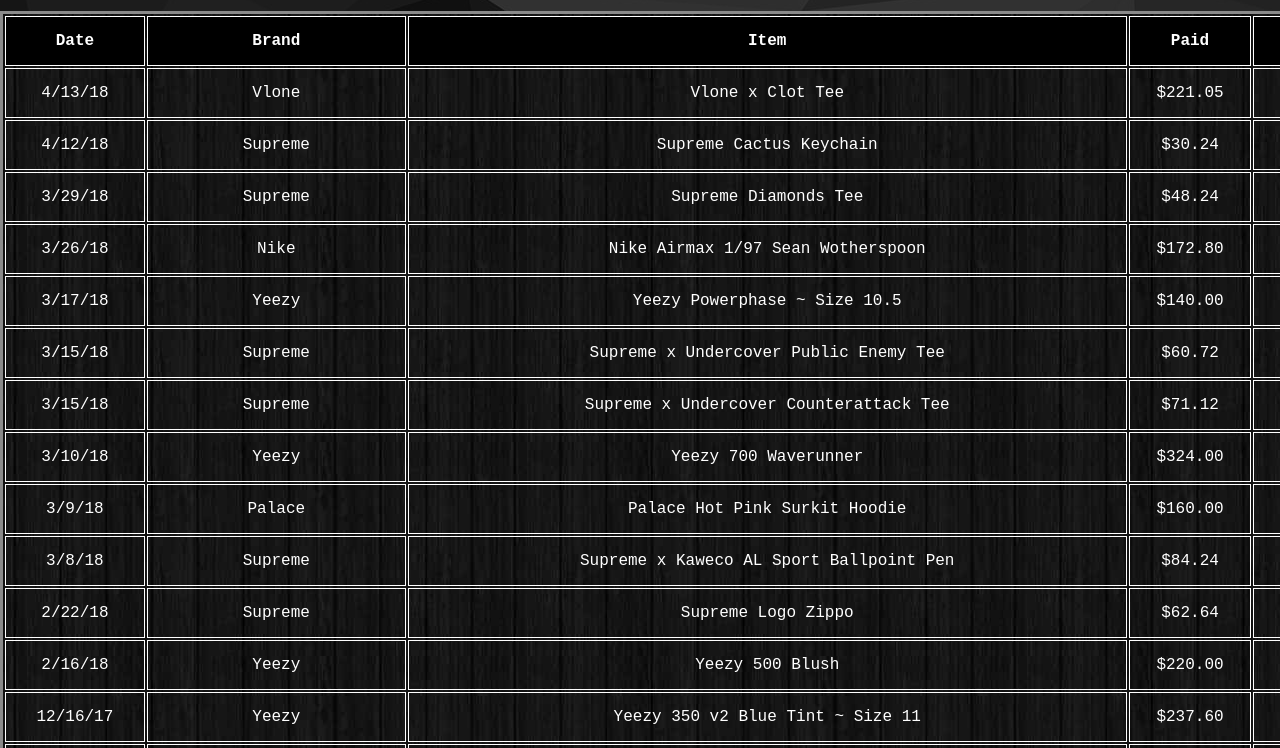
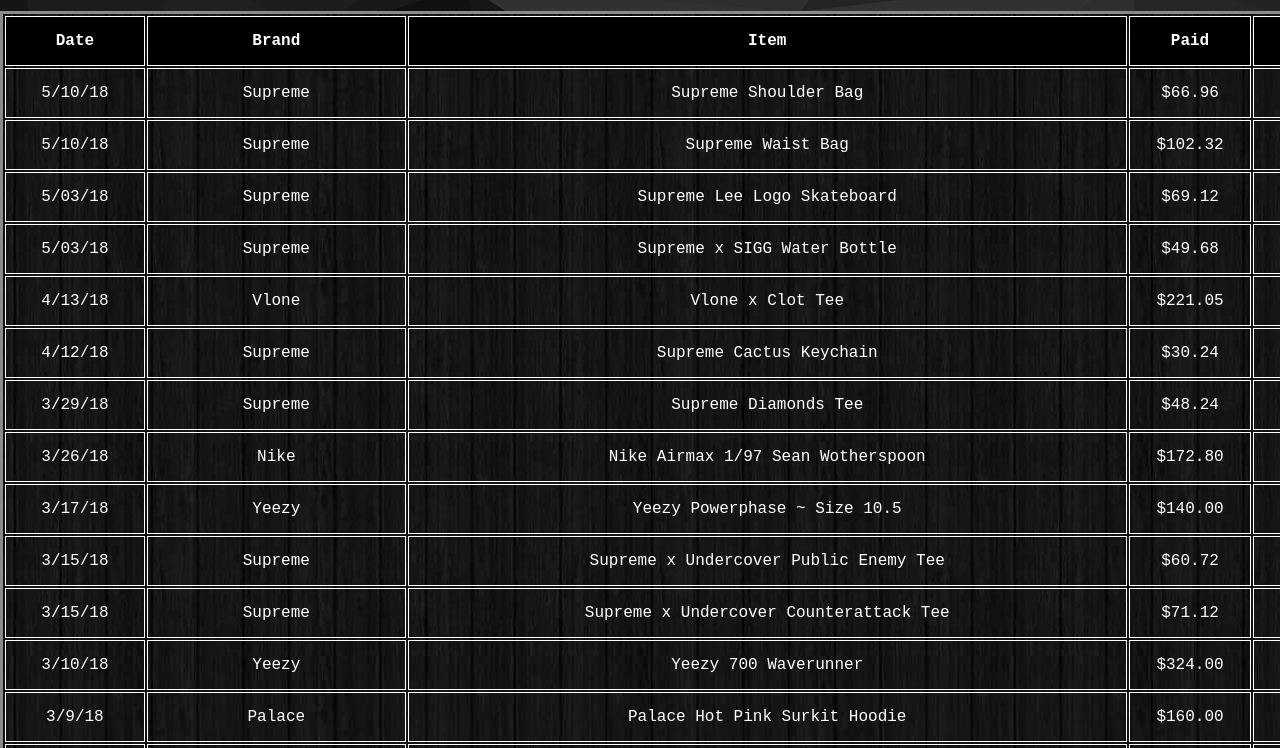
Before and after one commit to MoAlmighty/coplog, a plain HTML site: page index.html in a window 1280 px wide. Shown: the part 52-800 px from the top of the page. Drawn offline with Linux system fonts and the light colour scheme.

Commit message:
updates 5/16/18

```diff
--- a/css/style.css
+++ b/css/style.css
@@ -40,5 +40,12 @@ h2 {
   border-style: solid;
   border-color: #8A8A8A;
   width: 1500px;
-  height: 800px;
+  height: 900px;
 }
+
+.tablehead th {
+  width: 1500px;
+  display: flex;
+  align-items: center;
+  position: fixed;
+}
--- a/index.html
+++ b/index.html
@@ -23,12 +23,48 @@
           </tr>
 
           <tr>
+            <td>5/10/18</td>
+            <td>Supreme</td>
+            <td>Supreme Shoulder Bag</td>
+            <td>$66.96</td>
+            <td></td>
+            <td></td>
+          </tr>
+
+          <tr>
+            <td>5/10/18</td>
+            <td>Supreme</td>
+            <td>Supreme Waist Bag</td>
+            <td>$102.32</td>
+            <td></td>
+            <td></td>
+          </tr>
+
+          <tr>
+            <td>5/03/18</td>
+            <td>Supreme</td>
+            <td>Supreme Lee Logo Skateboard</td>
+            <td>$69.12</td>
+            <td></td>
+            <td></td>
+          </tr>
+
+          <tr>
+            <td>5/03/18</td>
+            <td>Supreme</td>
+            <td>Supreme x SIGG Water Bottle</td>
+            <td>$49.68</td>
+            <td></td>
+            <td></td>
+          </tr>
+
+        <tr>
           <td>4/13/18</td>
           <td>Vlone</td>
           <td>Vlone x Clot Tee</td>
           <td>$221.05</td>
-          <td></td>
-          <td></td>
+          <td>$240.00</td>
+          <td>$19.05</td>
         </tr>
 
         <tr>
@@ -126,8 +162,8 @@
           <td>Yeezy</td>
           <td>Yeezy 500 Blush</td>
           <td>$220.00</td>
-          <td></td>
-          <td></td>
+          <td>$245.00</td>
+          <td>$45.00</td>
         </tr>
 
         <tr>
```
Lines whose indentation alone changed are shown as unchanged.
